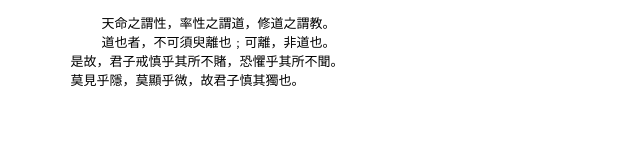
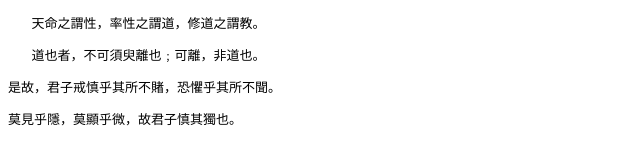
Before and after one commit to cosiiine/Web-Design, a plain HTML site: page W7/Exercise1.html in a window 1280 px wide. Shown: the whole page, without its empty margins (0-640 px from the left). Drawn offline with Linux system fonts and the light colour scheme.

Commit message:
Update Exercise1.html

```diff
--- a/W7/Exercise1.html
+++ b/W7/Exercise1.html
@@ -1,9 +1,7 @@
 <!DOCTYPE html>
 <body>
-    <pre>
-            天命之謂性，率性之謂道，修道之謂教。
-            道也者，不可須臾離也﹔可離，非道也。
-        是故，君子戒慎乎其所不賭，恐懼乎其所不聞。
-        莫見乎隱，莫顯乎微，故君子慎其獨也。
-    </pre>
+    <pre>   天命之謂性，率性之謂道，修道之謂教。</pre>
+    <pre>   道也者，不可須臾離也﹔可離，非道也。</pre>
+    <pre>是故，君子戒慎乎其所不賭，恐懼乎其所不聞。</pre>
+    <pre>莫見乎隱，莫顯乎微，故君子慎其獨也。</pre>
 </body>
```
